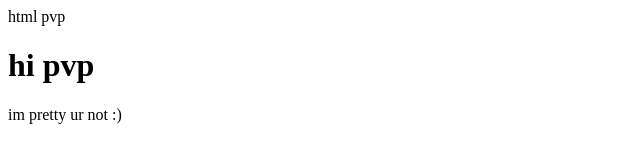
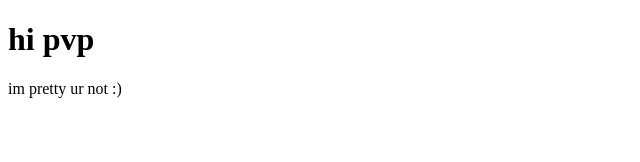
Before and after one commit to SuperArmor/SuperArmor.github.io, a plain HTML site: page index.html in a window 1280 px wide. Shown: the whole page, without its empty margins (0-640 px from the left). Drawn offline with Linux system fonts and the light colour scheme.

Commit message:
Update index.html

```diff
--- a/index.html
+++ b/index.html
@@ -1,7 +1,7 @@
 <!DOCTYPE html>
 <html>
 <head>
-html pvp
+<title>evert smd</title>
 </head>
 <body>
 <h1> hi pvp </h1>
```
